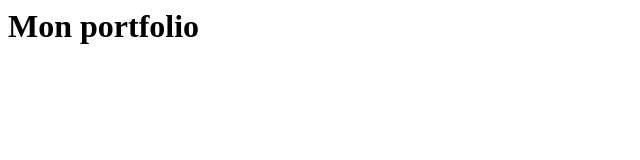
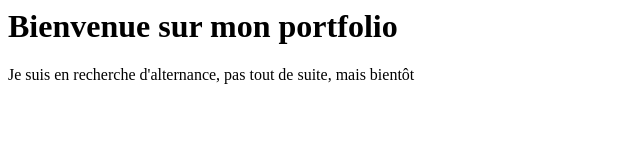
Before and after one commit to stellab95/stellab95.github.io, a plain HTML site: page index.html in a window 1280 px wide. Shown: the whole page, without its empty margins (0-640 px from the left). Drawn offline with Linux system fonts and the light colour scheme.

Commit message:
update text

```diff
--- a/index.html
+++ b/index.html
@@ -1 +1,2 @@
-<h1>Mon portfolio</h1>
+<h1>Bienvenue sur mon portfolio</h1>
+<p>Je suis en recherche d'alternance, pas tout de suite, mais bientôt</p>
```
